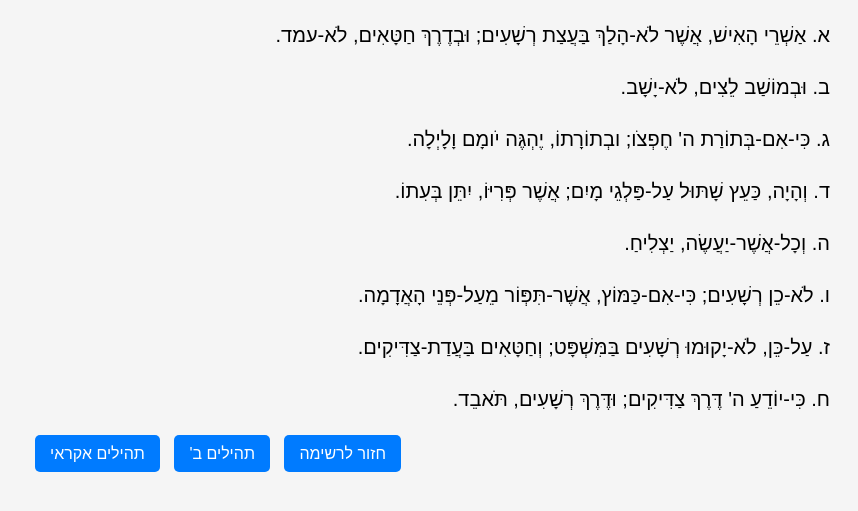
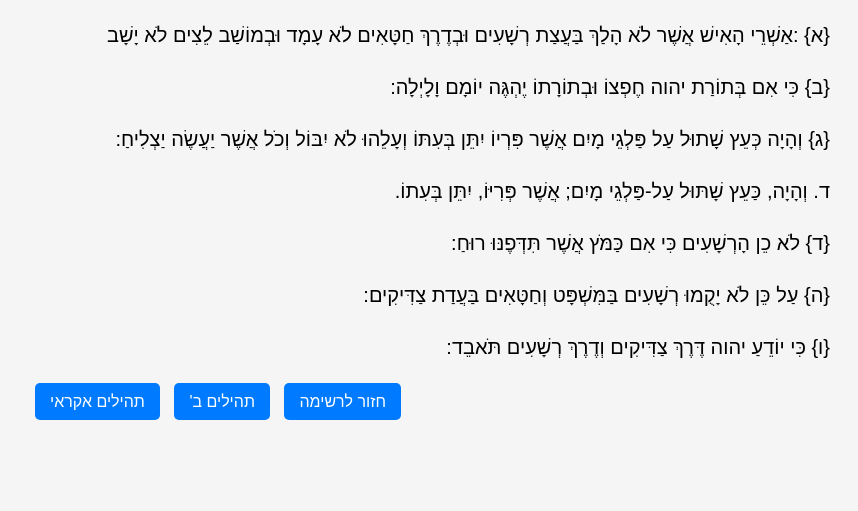
Before and after one commit to lolcmcmv/tehillimforGod, a plain HTML site: page psalm1.html in a window 1280 px wide. Shown: the part 89-600 px from the top of the page, without its empty margins (422-1280 px from the left). Drawn offline with Linux system fonts and the light colour scheme.

Commit message:
Update psalm1.html

```diff
--- a/psalm1.html
+++ b/psalm1.html
@@ -41,15 +41,15 @@
 <h1>תהילים א'</h1>
 
 <div class="psalm-content">
-    <p>א. אַשְׁרֵי הָאִישׁ, אֲשֶׁר לֹא-הָלַךְ בַּעֲצַת רְשָׁעִים;  וּבְדֶרֶךְ חַטָּאִים, לֹא-עמד.</p>
-    <p>ב. וּבְמוֹשַׁב לֵצִים, לֹא-יָשָׁב.</p>
-    <p>ג. כִּי-אִם-בְּתוֹרַת ה' חֶפְצֹו;  ובְתוֹרָתוֹ, יֶהְגֶּה יֹומָם וָלָיְלָה.</p>
+    <p>{א} :אַשְׁרֵי הָאִישׁ אֲשֶׁר לֹא הָלַךְ בַּעֲצַת רְשָׁעִים וּבְדֶרֶךְ חַטָּאִים לֹא עָמָד וּבְמוֹשַׁב לֵצִים לֹא יָשָׁב</p>
+    <p>{ב} כִּי אִם בְּתוֹרַת יהוה חֶפְצוֹ וּבְתוֹרָתוֹ יֶהְגֶּה יוֹמָם וָלָיְלָה:</p>
+    <p>{ג} וְהָיָה כְּעֵץ שָׁתוּל עַל פַּלְגֵי מָיִם אֲשֶׁר פִּרְיוֹ יִתֵּן בְּעִתּוֹ וְעָלֵהוּ לֹא יִבּוֹל וְכֹל אֲשֶׁר יַעֲשֶׂה יַצְלִיחַ:</p>
     <p>ד. וְהָיָה, כַּעֵץ שָׁתּוּל עַל-פַּלְגֵי מָיִם;  אֲשֶׁר פְּרִיּוֹ, יִתֵּן בְּעִתוֹ.</p>
-    <p>ה. וְכָל-אֲשֶׁר-יַעֲשֶׂה, יַצְלִיחַ.</p>
-    <p>ו. לֹא-כֵן רְשָׁעִים;  כִּי-אִם-כַּמּוֹץ, אֲשֶׁר-תִּפְּוֹר מֵעַל-פְּנֵי הָאֲדָמָה.</p>
-    <p>ז. עַל-כֵּן, לֹא-יָקוּמוּ רְשָׁעִים בַּמִּשְׁפָּט;  וְחַטָּאִים בַּעֲדַת-צַדִּיקִים.</p>
-    <p>ח. כִּי-יוֹדֵעַ ה' דֶּרֶךְ צַדִּיקִים;  וּדֶּרֶךְ רְשָׁעִים, תֹּאבֵד.</p>
-</div>
+    <p>{ד} לֹא כֵן הָרְשָׁעִים כִּי אִם כַּמֹּץ אֲ‍שֶׁר תִּדְּפֶנּוּ רוּחַ:</p>
+    <p>{ה} עַל כֵּן לֹא יָקֻמוּ רְשָׁעִים בַּמִּשְׁפָּט וְחַטָּאִים בַּעֲדַת צַדִּיקִים: </p>
+    <p>{ו} כִּי יוֹדֵעַ יהוה דֶּרֶךְ צַדִּיקִים וְדֶרֶךְ רְשָׁעִים תֹּאבֵד: </p>
+
+ </div>
 
 <div class="nav-buttons">
     <a href="index.html">חזור לרשימה</a>
```
